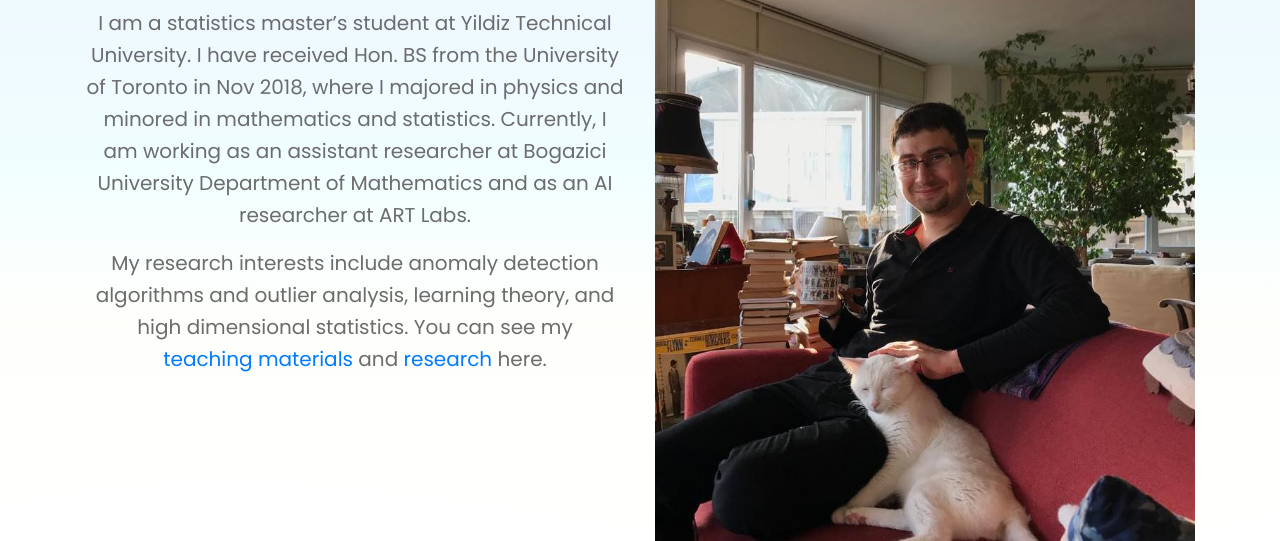
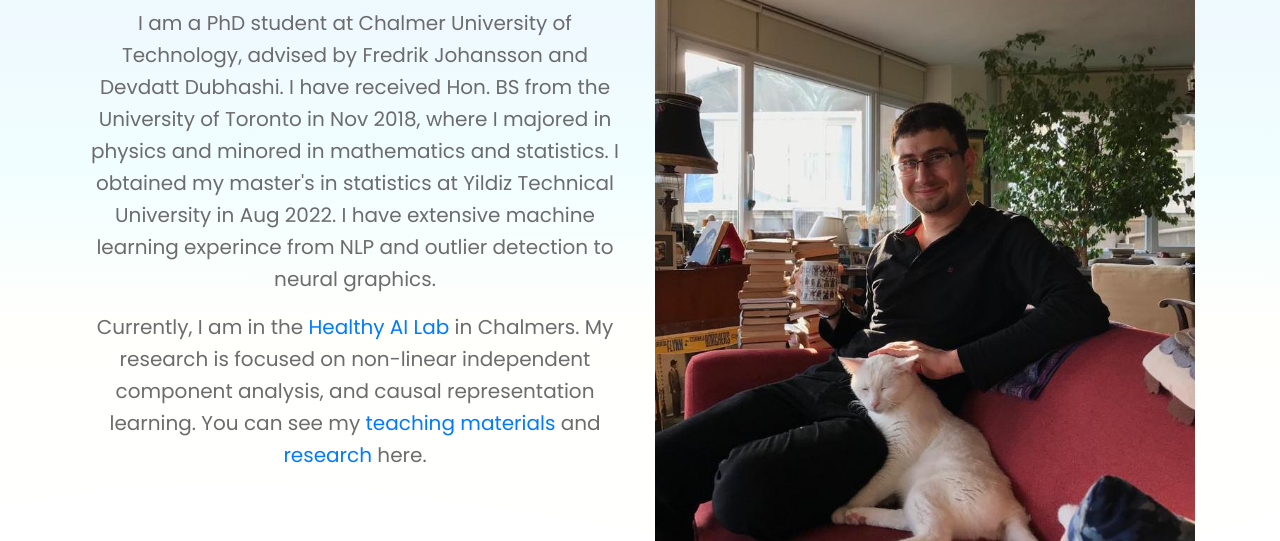
Before and after one commit to Selozhd/Selozhd.github.io, a plain HTML site: page index.html in a window 1280 px wide. Shown: the part 259-800 px from the top of the page. Drawn offline with nearby package versions, Linux system fonts and the light colour scheme; files whose address does not match are found by name.

Commit message:
changed about me

```diff
--- a/index.html
+++ b/index.html
@@ -162,14 +162,13 @@
                             <div class="section-title pb-10">
                                 <h4 class="title">About Me</h4>
                                 <p class="text">
-                                    I am a statistics master’s student at Yildiz Technical University.
-                                    I have received Hon. BS from the University of Toronto in Nov 2018,
-                                    where I majored in physics and minored in mathematics and statistics.
-                                    Currently, I am working as an assistant researcher at Bogazici University Department of
-                                    Mathematics and as an AI researcher at ART Labs.</p>
-                                    <p class="text"> My research interests include
-                                        anomaly detection algorithms and outlier analysis,
-                                        learning theory, and high dimensional statistics.
+                                    I am a PhD student at Chalmer University of Technology, advised by Fredrik Johansson and Devdatt Dubhashi.
+				    I have received Hon. BS from the University of Toronto in Nov 2018,
+				    where I majored in physics and minored in mathematics and statistics. I obtained my
+				    master's in statistics at Yildiz Technical University in Aug 2022.
+				    I have extensive machine learning experince from NLP and outlier detection to neural graphics.</p>
+                                    <p class="text"> Currently, I am in the <a href="https://www.healthyai.se"> Healthy AI Lab </a> in Chalmers.
+				    My research is focused on non-linear independent component analysis, and causal representation learning.
                                         You can see my <a href="#teaching_mat"> teaching materials </a>
                                         and <a href="#research"> research </a> here.</p>
                             </div>
```
